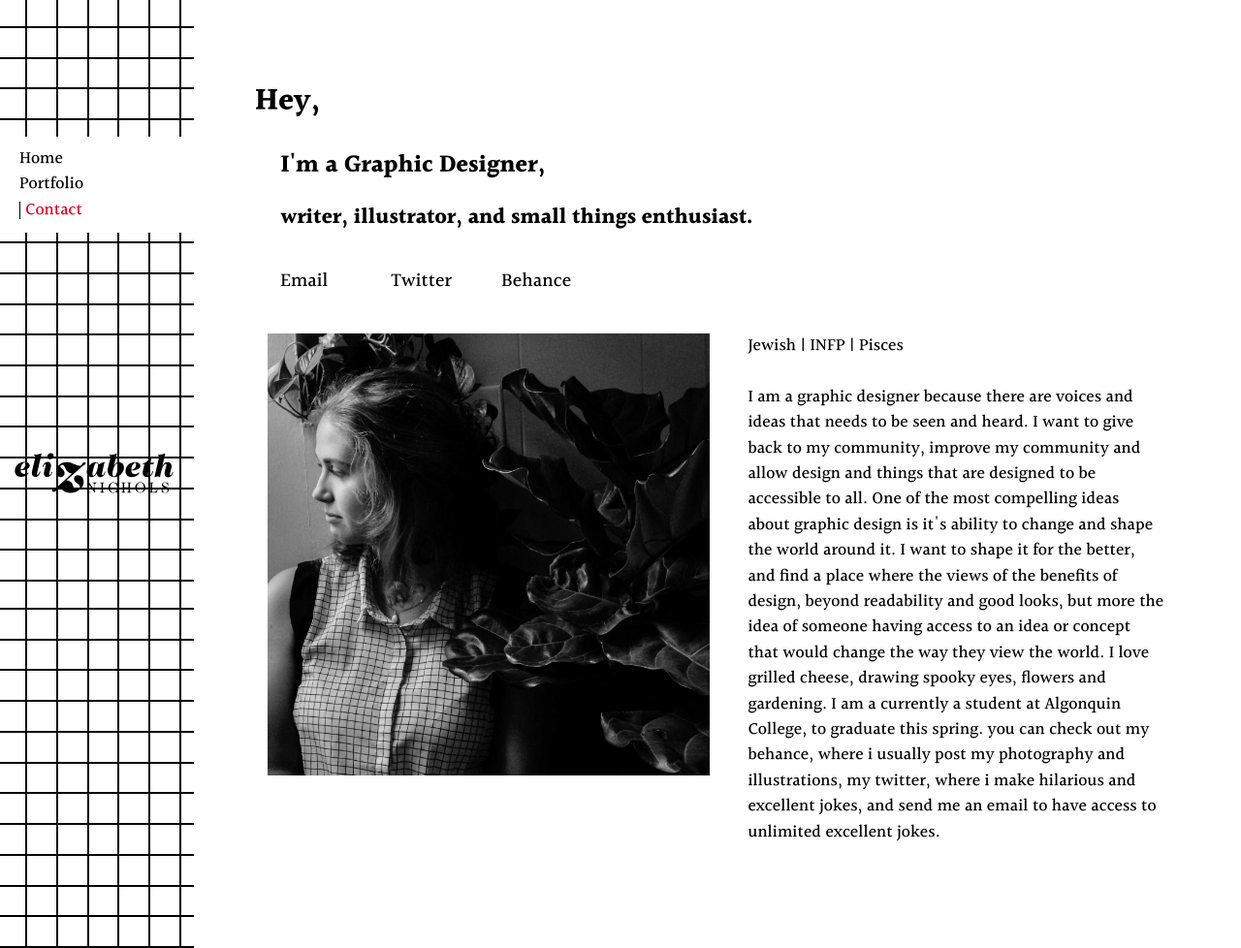
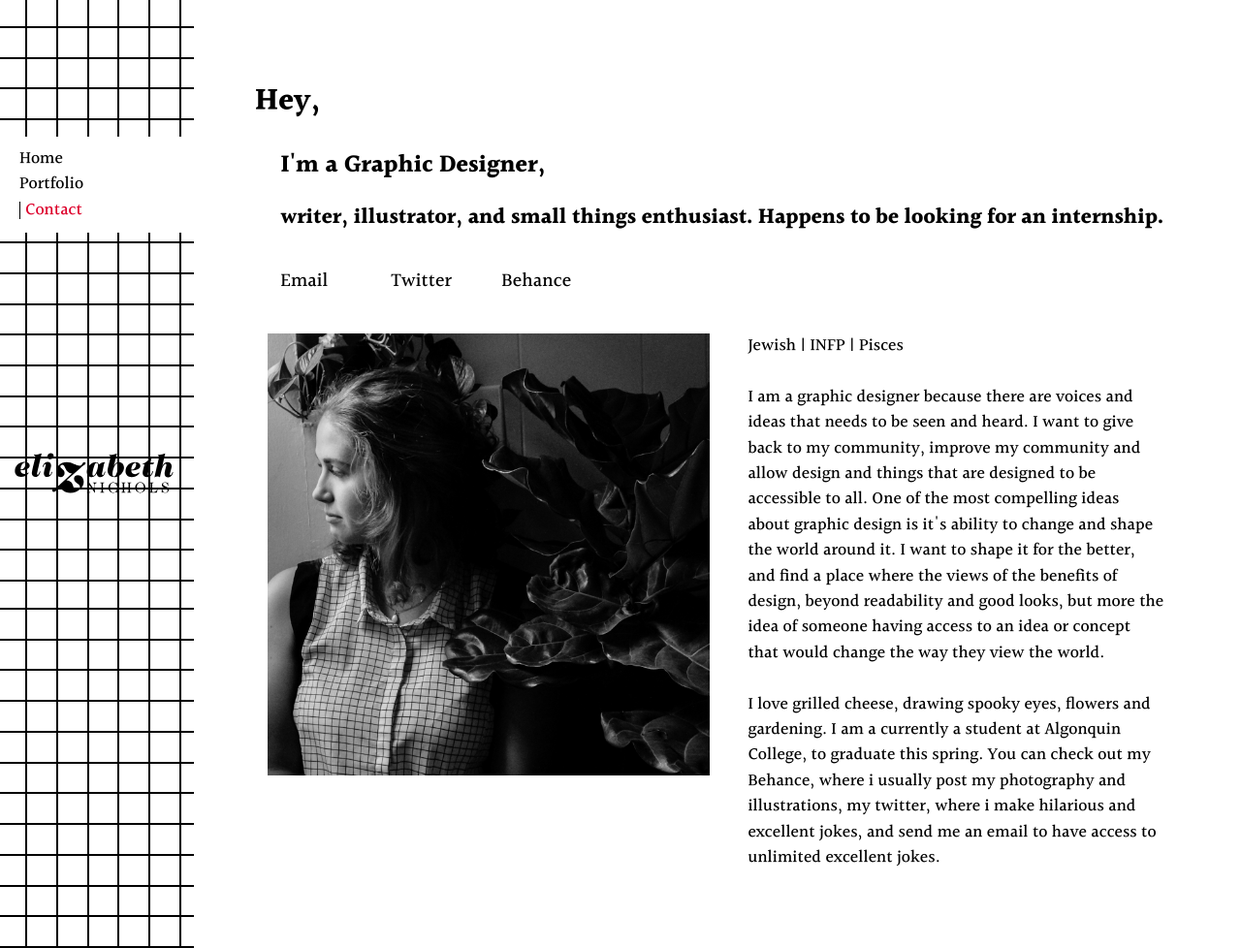
Before and after one commit to sky-bones/portfolio, a Jekyll site: the page built from contact.html, in a window 1280 px wide and 978 px high. Shown: the whole window at 97% size. Built offline with Jekyll 4.4.1, drawn with Linux system fonts in a browser that asks for light colours.

Commit message:
some clean ups and spacing
added in right sized img

```diff
--- a/_layouts/default.html
+++ b/_layouts/default.html
@@ -54,7 +54,7 @@
 		<ul>
 			<li><a href="/" {% if page.url == '/' %} class="current" {% endif %}>Home</a></li>
 
-			<li><a href="{{site.baseurl}}/2015/10/23/accursed/" {% if page.url == '/accursed/' %} class="current"
+			<li><a href="{{site.baseurl}}/2015/10/23/accursed/" {% if page.url == '/2015/10/23/accursed/' %} class="current"
 				{% else %}
 					{% if page.url == '/big-red/' %} class="current"
 						{% else %}
@@ -79,7 +79,7 @@
 </div>
 
 <div class="unit unit-xs-1-2 unit-s-1-2 unit-m-1-3 unit-l-1 text-right">
-	<a href="{{site.baseurl}}/index.html"> <img class="logo" src="{{site.baseurl}}/img/logo-3.svg" alt="link back to home" ></a>
+	<a href="{{site.baseurl}}/index.html"> <img class="logo" src="{{site.baseurl}}/img/logo-3.svg" alt="link back to home"></a>
 </div>
 
 </header>
--- a/contact.html
+++ b/contact.html
@@ -18,17 +18,17 @@
 
 <div class="grid">
 	<div class="unit unit-xs-1 title-align gutter">
-		<h4>writer, illustrator, and small things enthusiast.</h4>
+		<h4>writer, illustrator, and small things enthusiast. Happens to be looking for an internship.</h4>
 	</div>
 </div>
 
 <div class="grid push" id="contact">
 	<div class="contact-links">
 		<div class="unit unit-xs-1-3 unit-s-1-3 unit-m-1-3 unit-l-1-3 island-1-2 gutter">
-			<a class="mega" href="mailto:hello@enichols.ca" alt="Email Elizabeth" >Email</a>
+			<a class="mega" href="mailto:hello@enichols.ca">Email</a>
 		</div>
 		<div class="unit unit-xs-1-3 unit-s-1-3 unit-m-1-3 unit-l-1-3 island-1-2 gutter">
-			<a class="mega" href="https://twitter.com/silent_v0id" alt="Tweet at Elizabeth">Twitter</a>
+			<a class="mega" href="https://twitter.com/silent_v0id">Twitter</a>
 		</div>
 		<div class="unit unit-xs-1-3 unit-s-1-3 unit-m-1-3 unit-l-1-3 island-1-2 gutter">
 			<a class="mega" href="https://www.behance.net/ElizabethNichols">Behance</a>
@@ -44,9 +44,11 @@
 
 	<div class="gutter unit unit-xs-1 unit-s-1 unit-m-1-2 unit-l-1-2">
 		<p> Jewish | INFP | Pisces </p>
-		<p> I am a graphic designer because there are voices and ideas that needs to be seen and heard. I want to give back to my community, improve my community and allow design and things that are designed to be accessible to all. One of the most compelling ideas about graphic design is it's ability to change and shape the world around it. I want to shape it for the better, and find a place where the views of the benefits of design, beyond readability and good looks, but more the idea of someone having access to an idea or concept that would change the way they view the world. I love grilled cheese, drawing spooky eyes, flowers and gardening. I am a currently a student at Algonquin College, to graduate this spring.
-you can check out my behance, where i usually post my photography and illustrations, my twitter, where i make hilarious and excellent jokes, and send me an email to have access to unlimited excellent jokes.
-		</p>
+		<p> I am a graphic designer because there are voices and ideas that needs to be seen and heard. I want to give back to my community, improve my community and allow design and things that are designed to be accessible to all. One of the most compelling ideas about graphic design is it's ability to change and shape the world around it. I want to shape it for the better, and find a place where the views of the benefits of design, beyond readability and good looks, but more the idea of someone having access to an idea or concept that would change the way they view the world.</p>
+
+		<p>I love grilled cheese, drawing spooky eyes, flowers and gardening. I am a currently a student at Algonquin College, to graduate this spring. You can check out my Behance, where i usually post my photography and illustrations, my twitter, where i make hilarious and excellent jokes, and send me an email to have access to unlimited excellent jokes.</p>
+
 	</div>
 
+
 </div>
```
Also changed, not shown: other parts of _layouts/default.html (+0 -11 lines), img/portrait/portrait.jpg.
